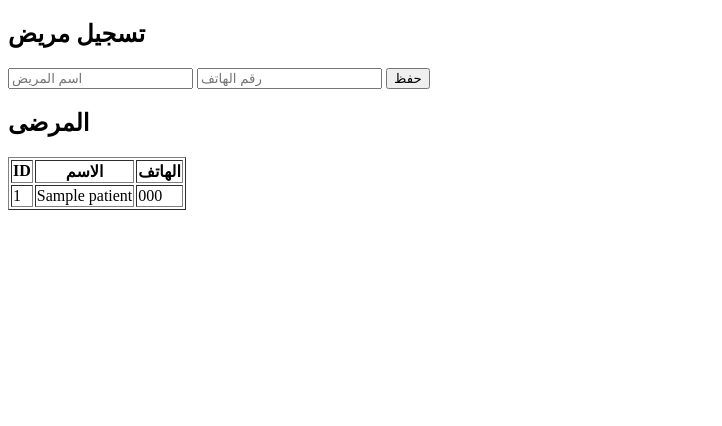
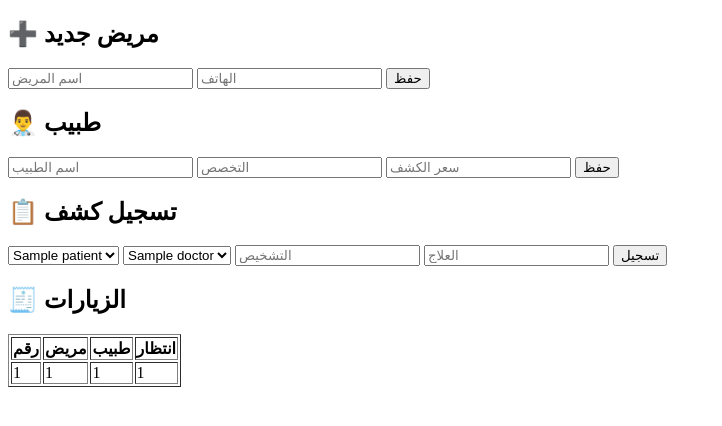
Before and after one commit to Ahmedabdelslam1/elzahraa-hospitall, a Flask app: page / in a window 1280 px wide. Shown: the top 426 px of the page, without its empty margins (0-722 px from the left). Run offline with Flask 3, Linux system fonts and the light colour scheme; tables that the repository leaves empty hold one stand-in row (values such as "Sample post").

Commit message:
Enhance index.html with new patient and doctor forms

```diff
--- a/templates/index.html
+++ b/templates/index.html
@@ -1,35 +1,60 @@
 <!DOCTYPE html>
 <html>
 <head>
-    <title>مركز الزهراء الطبي</title>
+<meta charset="utf-8">
+<title>مركز الزهراء الطبي</title>
 </head>
+
 <body>
 
-<h2>تسجيل مريض</h2>
-
-<form method="post" action="/add">
-    <input name="name" placeholder="اسم المريض">
-    <input name="phone" placeholder="رقم الهاتف">
-    <button type="submit">حفظ</button>
+<h2>➕ مريض جديد</h2>
+<form method="post" action="/add_patient">
+<input name="name" placeholder="اسم المريض">
+<input name="phone" placeholder="الهاتف">
+<button>حفظ</button>
 </form>
 
-<h2>المرضى</h2>
+<h2>👨‍⚕️ طبيب</h2>
+<form method="post" action="/add_doctor">
+<input name="name" placeholder="اسم الطبيب">
+<input name="spec" placeholder="التخصص">
+<input name="price" placeholder="سعر الكشف">
+<button>حفظ</button>
+</form>
 
+<h2>📋 تسجيل كشف</h2>
+<form method="post" action="/add_visit">
+<select name="patient">
+{% for p in patients %}
+<option value="{{p[0]}}">{{p[1]}}</option>
+{% endfor %}
+</select>
+
+<select name="doctor">
+{% for d in doctors %}
+<option value="{{d[0]}}">{{d[1]}}</option>
+{% endfor %}
+</select>
+
+<input name="diagnosis" placeholder="التشخيص">
+<input name="treatment" placeholder="العلاج">
+<button>تسجيل</button>
+</form>
+
+<h2>🧾 الزيارات</h2>
 <table border="1">
 <tr>
-    <th>ID</th>
-    <th>الاسم</th>
-    <th>الهاتف</th>
+<th>رقم</th><th>مريض</th><th>طبيب</th><th>انتظار</th>
 </tr>
 
-{% for p in patients %}
+{% for v in visits %}
 <tr>
-    <td>{{p[0]}}</td>
-    <td>{{p[1]}}</td>
-    <td>{{p[2]}}</td>
+<td>{{v[0]}}</td>
+<td>{{v[1]}}</td>
+<td>{{v[2]}}</td>
+<td>{{v[4]}}</td>
 </tr>
 {% endfor %}
-
 </table>
 
 </body>
```
